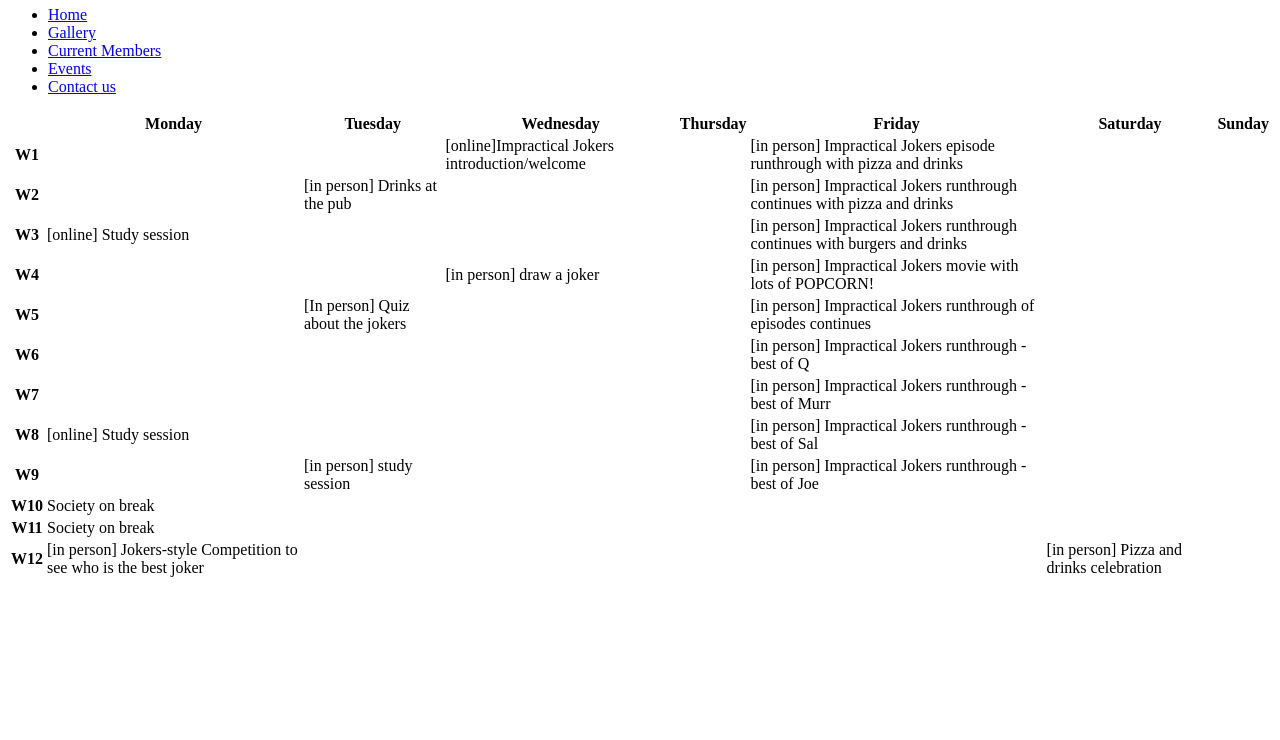
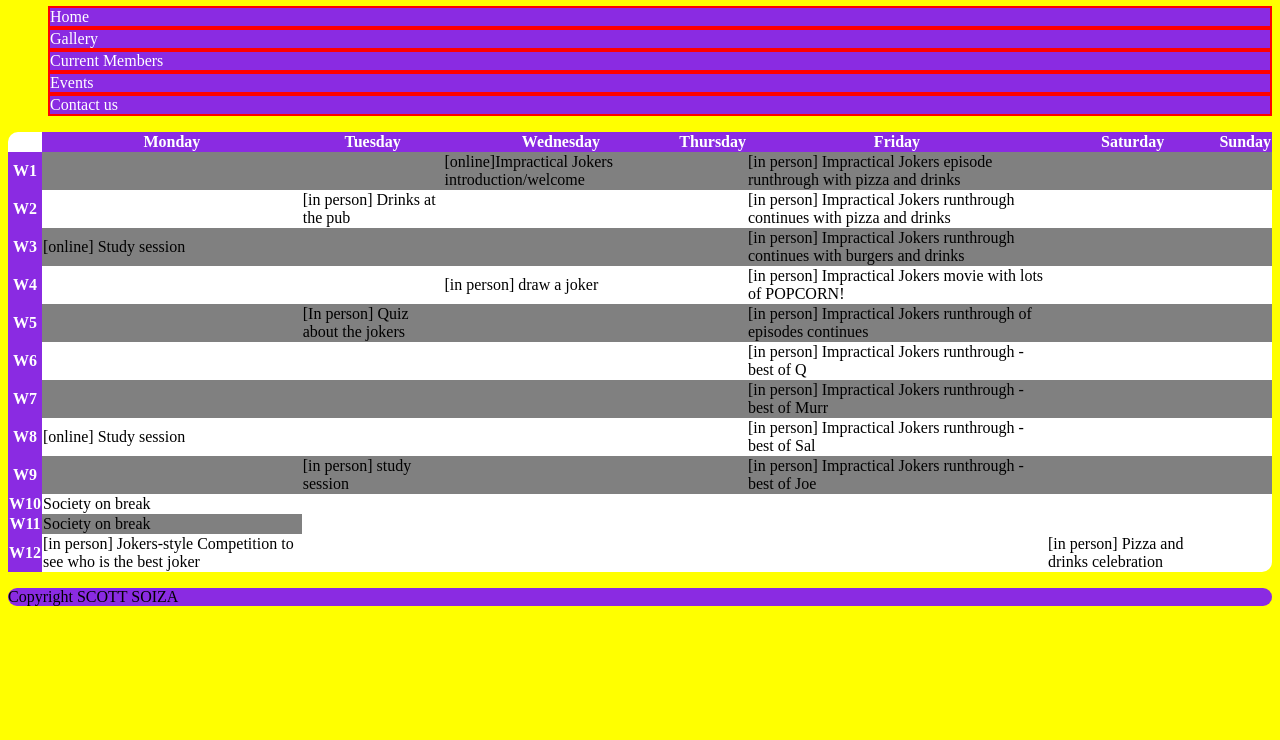
Before and after one commit to Scott-S34/CM1114-coursework, a plain HTML site: page coursework/events_calendar.html in a window 1280 px wide. Shown: the part 60-800 px from the top of the page. Drawn offline with Linux system fonts and the light colour scheme.

Commit message:
Add files via upload

```diff
--- /dev/null
+++ b/coursework/css/main.css
@@ -0,0 +1,102 @@
+
+/*
+ main text colour and selection colour = black
+ secondary text and reading background colour = white
+ background colour = yellow
+ accent and interactive feature colour = red
+ main colour = blueviolet
+
+ */
+
+
+
+
+ nav li {
+    border:2px solid red;
+    background-color:blueviolet;
+    list-style-type: none;
+
+}
+
+nav li a {
+    color: white;
+    text-align:center;
+    text-decoration:none;
+}
+
+nav li:hover {
+    background-color: black;
+}
+
+.active {
+    background-color: blueviolet;
+}
+
+
+
+table {
+    font-family:ariel;
+    border-collapse: collapse;
+}
+
+table td, table th{
+    border:2px;
+    border-style:collaspe;
+    border-color:white;
+}
+
+table tr:nth-child(even){
+    background-color:grey;
+}
+
+table tr:hover {
+    background-color:yellow;
+}
+
+table th{
+    background-color:blueviolet;
+    color:white;
+}
+
+
+body{
+    background-color: yellow;
+}
+
+header {
+    background-color:white;
+    border-top-left-radius: 10px;
+    border-top-right-radius: 10px;
+}
+
+h1, h2, h3, h4, h5, h6, p {
+    font-family: ariel;
+    color : black;
+}
+
+h1 {
+    font-size : h1;
+}
+
+h3 {
+    font-size: h3;
+}
+
+p {
+    font-size : p;
+}
+
+main{
+    background-color: white;
+    border-radius: 10px;
+}
+
+aside{
+    background-color: white;
+    border-radius: 10px;
+}
+
+footer {
+    background-color: blueviolet;
+    border-radius: 10px;
+}
--- a/coursework/events_calendar.html
+++ b/coursework/events_calendar.html
@@ -1,6 +1,7 @@
 <html>
     <head>
         <title>Impractical Jokers Society</title>
+        <link rel = "stylesheet", href = "css/main.css">
 
     </head>
     <body>
@@ -10,11 +11,11 @@
 
         <nav>
             <ul>
-                <li> <a href = "index.html"> Home </a></li>
-                <li> <a href = "image_gallery.html"> Gallery</a></li>
-                <li> <a href = "current_members.html"> Current Members </a> </li>
-                <li> <a href = "events_calendar.html"> Events </a> </li>
-                <li> <a href = "contact_us.html"> Contact us </a></li>
+                <li class = "active"> <a href = "index.html"> Home </a></li>
+                <li class = "active"> <a href = "image_gallery.html"> Gallery</a></li>
+                <li class = "active"> <a href = "current_members.html"> Current Members </a> </li>
+                <li class = "active"> <a href = "events_calendar.html"> Events </a> </li>
+                <li class = "active"> <a href = "contact_us.html"> Contact us </a></li>
             </ul>
         </nav>
 
@@ -64,6 +65,8 @@
 
         <aside></aside>
 
-        <footer></footer>
+        <footer>
+            <p>Copyright SCOTT SOIZA</p>
+        </footer>
     </body>
 </html>
```
Also changed, not shown: coursework/contact_us.html (+9 -6 lines), coursework/current_members.html (+9 -6 lines), coursework/image_gallery.html (+9 -6 lines), coursework/index.html (+12 -7 lines).
